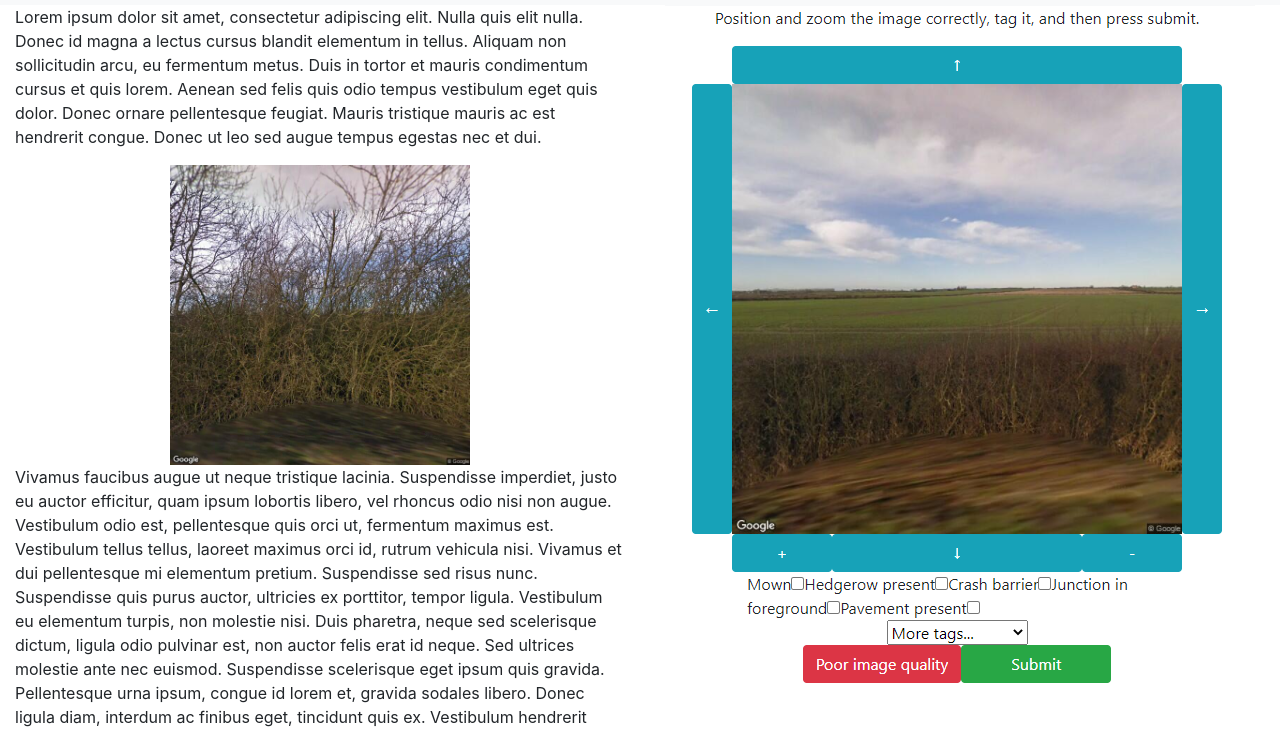
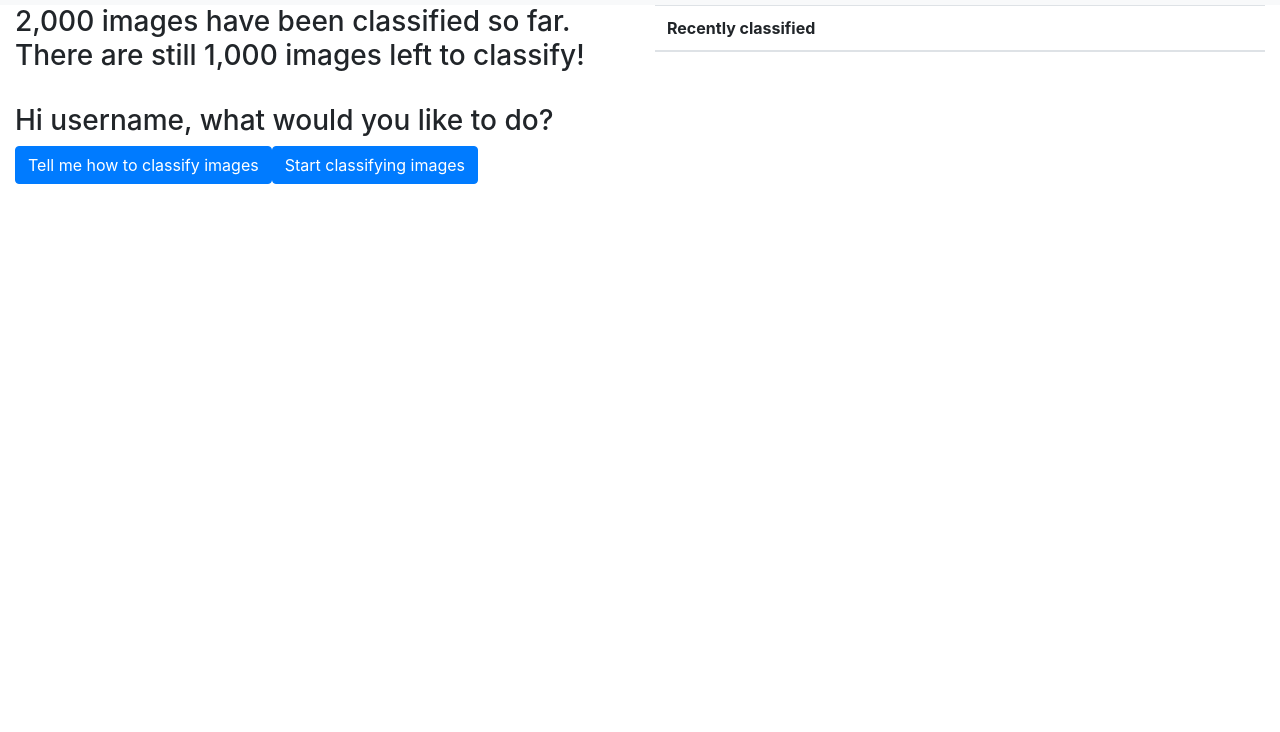
Before and after one commit to meharryp/classify, a website: page res/home.html in a window 1280 px wide. Shown: the part 65-797 px from the top of the page. Drawn offline with nearby package versions, Linux system fonts and the light colour scheme; no server answers.

Commit message:
homepage

```diff
--- a/res/home.html
+++ b/res/home.html
@@ -2,13 +2,14 @@
 <head>
 	<script src="https://ajax.googleapis.com/ajax/libs/jquery/3.5.1/jquery.min.js"></script>
 	<title>GMaps Testing</title>
+	<script src="js/home.js"></script>
+	<script src="js/user.js"></script>
 	<link rel="stylesheet" href="css/style.css">
-	<script src="js/user.js"></script>
 	<link rel="stylesheet" href="https://stackpath.bootstrapcdn.com/bootstrap/4.5.2/css/bootstrap.min.css" integrity="sha384-JcKb8q3iqJ61gNV9KGb8thSsNjpSL0n8PARn9HuZOnIxN0hoP+VmmDGMN5t9UJ0Z" crossorigin="anonymous">
 </head>
 <body>
 	<nav class="navbar navbar-expand-lg navbar-light bg-light">
-		<a class="navbar-brand" href="#">Classify</a>
+		<a class="navbar-brand" href="/">Classify</a>
 		<div class="collapse navbar-collapse" id="navbarNav">
 			<ul class="navbar-nav">
 				<li class="nav-item">
@@ -31,31 +32,22 @@
 	</nav>
 
 	<div class="d-flex justify-content-center">
-		<div class="container flex-column">
+		<div class="container flex-fill">
 			<div class="d-flex flex-column">
-				<p>Lorem ipsum dolor sit amet, consectetur adipiscing elit. Nulla quis elit nulla. Donec id magna a lectus cursus blandit elementum in tellus. Aliquam non sollicitudin arcu, eu fermentum metus. Duis in tortor et mauris condimentum cursus et quis lorem. Aenean sed felis quis odio tempus vestibulum eget quis dolor. Donec ornare pellentesque feugiat. Mauris tristique mauris ac est hendrerit congue. Donec ut leo sed augue tempus egestas nec et dui.
-
-				<div class="d-flex justify-content-center">
-					<img src="img/example_bush.jpg" style="width: 300; display:inline-block"/>
+				<h3 id="homeStats">2,000 images have been classified so far. There are still 1,000 images left to classify!</h3><br>
+				<h3 id="homeWelcome">Hi username, what would you like to do?</h3>
+				<div class="d-flex">
+					<a href="/help" class="btn btn-primary">Tell me how to classify images</a>
+					<a href="/classify" class="btn btn-primary">Start classifying images</a>
 				</div>
-
-				Vivamus faucibus augue ut neque tristique lacinia. Suspendisse imperdiet, justo eu auctor efficitur, quam ipsum lobortis libero, vel rhoncus odio nisi non augue. Vestibulum odio est, pellentesque quis orci ut, fermentum maximus est. Vestibulum tellus tellus, laoreet maximus orci id, rutrum vehicula nisi. Vivamus et dui pellentesque mi elementum pretium. Suspendisse sed risus nunc. Suspendisse quis purus auctor, ultricies ex porttitor, tempor ligula. Vestibulum eu elementum turpis, non molestie nisi. Duis pharetra, neque sed scelerisque dictum, ligula odio pulvinar est, non auctor felis erat id neque. Sed ultrices molestie ante nec euismod. Suspendisse scelerisque eget ipsum quis gravida. Pellentesque urna ipsum, congue id lorem et, gravida sodales libero. Donec ligula diam, interdum ac finibus eget, tincidunt quis ex. Vestibulum hendrerit imperdiet justo ut posuere. Fusce ullamcorper lectus sit amet eros rhoncus, eget consequat nisi sodales.
-
-				<div class="d-flex justify-content-center">
-					<img src="img/example_bush.jpg" style="width: 300; display:inline-block"/>
-				</div>
-
-				Duis venenatis aliquam malesuada. Vestibulum imperdiet dignissim euismod. Aenean non interdum tellus. Aliquam a dolor sit amet nisi bibendum interdum non ut lectus. Sed consequat molestie mauris, nec suscipit turpis pharetra in. Sed sit amet nulla ac risus maximus varius id et ex. Suspendisse ut volutpat ipsum. Duis ultrices dui nec ex sodales interdum. Integer non tellus diam. Cras ornare nunc eu magna congue, sagittis maximus lacus venenatis. Proin laoreet leo eu arcu pellentesque, rhoncus pharetra eros bibendum.
-				</p>
-				<button type="button" class="btn btn-primary" onclick="editCurrent()">Next page</button>
-
 			</div>
 		</div>
 
-		<div class="container flex-fill">
-			<div class="d-flex justify-content-center">
-				<img src="img/example.png">
-			</div>
+		<div class="container flex-fill" style="overflow: scroll; height: calc(100vh - 70px)">
+			<table class="table flex-fill">
+				<thead><tr><th>Recently classified</th></tr></thead>
+				<tbody id="classifytable"></tbody>
+			</table>
 		</div>
 	</div>
 </body>
--- a/res/js/user.js
+++ b/res/js/user.js
@@ -2,6 +2,7 @@ $(document).ready(function(){
 	$.ajax("/getUser").done(function(data){
 		var res = JSON.parse(data);
 		$("#username").html(res.username);
+		$("#homeWelcome").html("Hi " + res.username + ", what would you like to do?")
 
 		if (res.admin === 1){
 			$("#navbarNav .navbar-nav").append(`
```
Also changed, not shown: app.js (+15 -0 lines).
